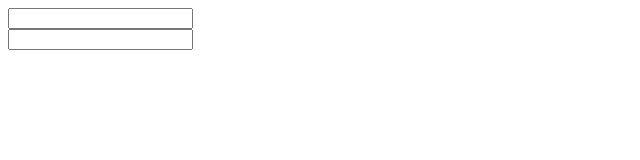
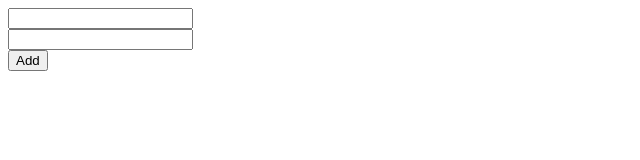
Before and after one commit to ColinAdo/learning-react, a React (Vite) app: page / in a window 1280 px wide. Shown: the top 160 px of the page, without its empty margins (0-640 px from the left). Built offline with nearby package versions, Linux system fonts and the light colour scheme.

Commit message:
Add working with handling form

```diff
--- a/src/components/Form.jsx
+++ b/src/components/Form.jsx
@@ -2,7 +2,12 @@ import { useState } from "react";
 
 export default function Form() {
 
-    const [name, setName] = useState({firstName: "", lastName: ""});
+    const [name, setName] = useState({ firstName: "", lastName: "" });
+
+    function handleForm(e) {
+        e.preventDefault();
+        return console.log(name);
+    }
 
     return (
         <div>
@@ -11,6 +16,8 @@ export default function Form() {
                 <input onChange={(e) => setName({...name, firstName: e.target.value})} type="text" value={name.firstName}></input>
                 <br />
                 <input onChange={(e)=> setName({...name, lastName: e.target.value})} type="text" value={name.lastName}></input>
+                <br />
+                <button onClick={(e)=> handleForm(e)}>Add</button>
             </form>
         </div>
     );
```
